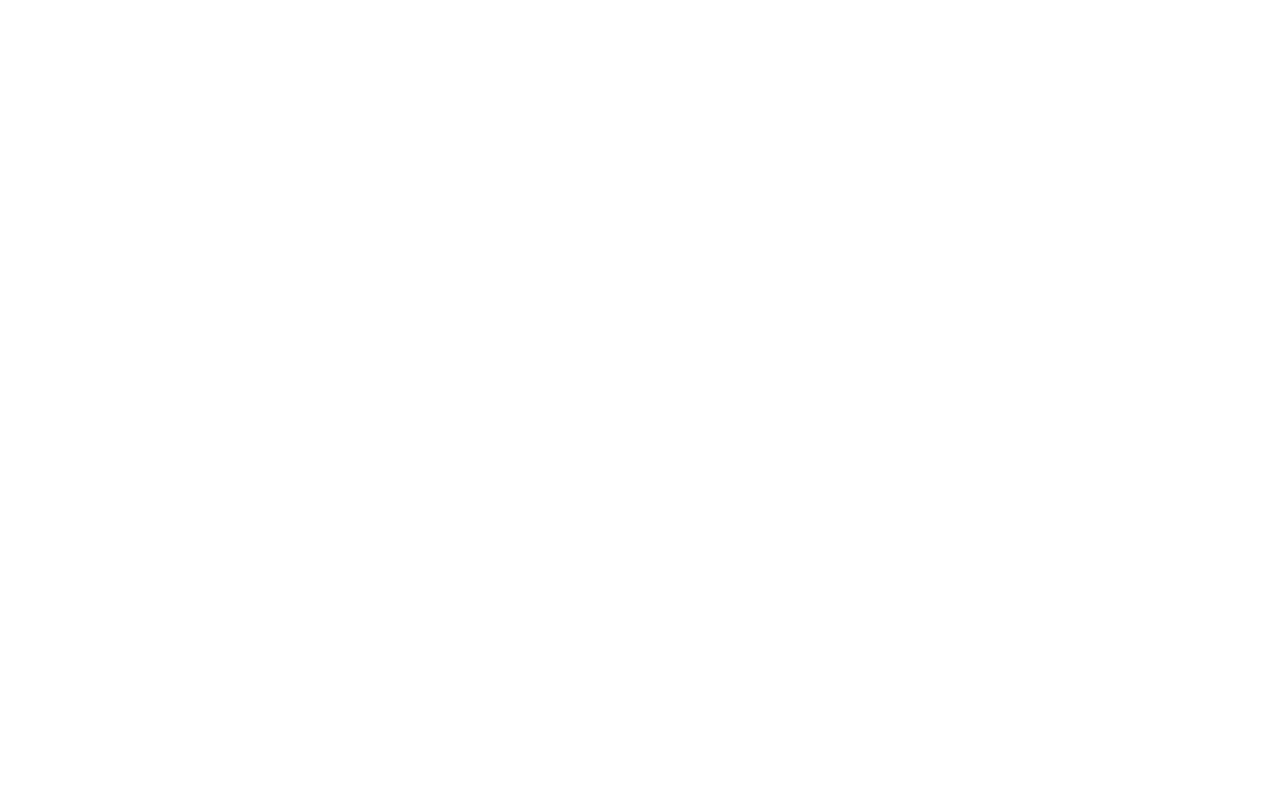
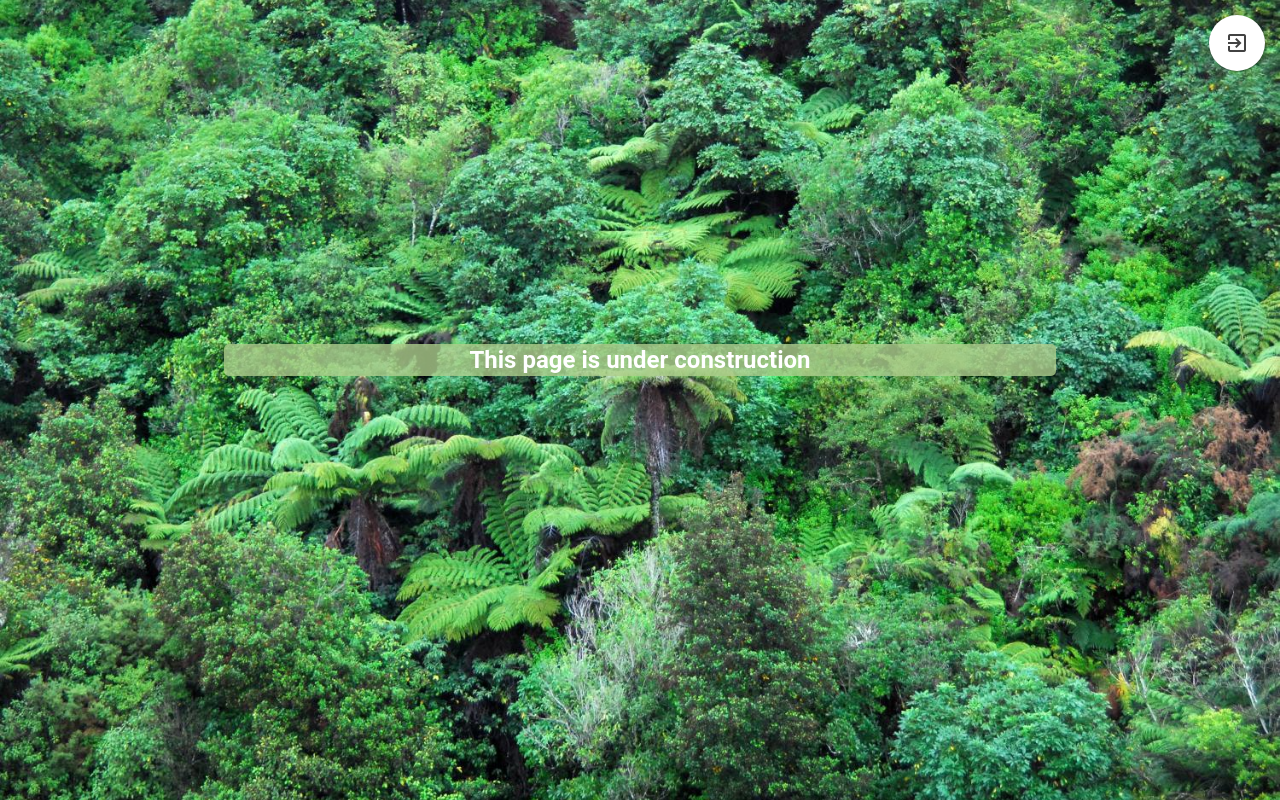
Before and after one commit to jlee512/CS50x-Final-Project, a Flask app: page /login in a window 1280 px wide. Before the commit the page is empty. Run offline with Flask 2, Linux system fonts and the light colour scheme; some libraries are stand-ins or nearby versions.

Commit message:
development of broader application structure and construction page

```diff
--- a/app.py
+++ b/app.py
@@ -17,7 +17,7 @@ def index():
     # if request.method
     return render_template('index.html')
 
-@app.route('/home')
+@app.route('/passport')
 def welcome():
     return render_template('welcome.html')
 
--- /dev/null
+++ b/static/CSS/page_construction_styles.css
@@ -0,0 +1,46 @@
+body, html, .under-construction-main-container, .under-construction-background {
+    height: 100%;
+
+}
+
+.under-construction-background {
+    background-image: url("/static/Media/Photographs/page_under_construction.jpg");
+    background-position: center;
+    background-repeat: no-repeat;
+    background-size: cover;
+
+}
+
+.under-construction-message-outer {
+    font-family: Lato, Serif;
+    color: #FFFFFF;
+    position: absolute;
+    font-size: 1em;
+    top: 40%;
+    width: 100%;
+    text-align: center;
+
+}
+
+.under-construction-message-inner {
+    width: 65%;
+    margin: 0 auto;
+    background-color: rgba(173, 205, 140, 0.8);
+    border-radius: 5px;
+
+}
+
+.return-home-button {
+    position: absolute;
+    right: 0%;
+    margin-right: 15px;
+    margin-top: 15px;
+
+
+}
+
+.mdl-button--fab.mdl-button--colored, .mdl-button--fab.mdl-button--colored:hover {
+
+    background: #FFFFFF;
+
+}
--- a/templates/index.html
+++ b/templates/index.html
@@ -6,6 +6,10 @@
 
 {% block main %}
 
-
+    <p>Hello and Welcome</p>
+    <p>Login</p>
+    <p>Register</p>
+    <a href="/passport">Welcome Page</a>
+    <a href="/under_construction">Under Construction Page</a>
 
 {% endblock %}
--- a/templates/layout.html
+++ b/templates/layout.html
@@ -17,7 +17,8 @@
     <script defer src="https://code.getmdl.io/1.3.0/material.min.js"></script>
 
     {#----------------Custom CSS Rules----------------------#}
-    <link href="{{ url_for('static', filename='CSS/styles.css') }}" rel="stylesheet"/>
+    <link href="{{ url_for('static', filename='CSS/default_styles.css') }}" rel="stylesheet"/>
+    {% block custom_styles %} {% endblock %}
 
     {#-----------------------FONT---------------------------#}
     <link href="https://fonts.googleapis.com/css?family=Lato" rel="stylesheet">
--- a/templates/under_construction.html
+++ b/templates/under_construction.html
@@ -1,10 +1,28 @@
-<!DOCTYPE html>
-<html lang="en">
-<head>
-    <meta charset="UTF-8">
-    <title>Title</title>
-</head>
-<body>
+{% extends "layout.html" %}
 
-</body>
-</html>
+{% block custom_styles %}
+    <link href="{{ url_for('static', filename='CSS/page_construction_styles.css') }}" rel="stylesheet"/>
+{% endblock %}
+
+{% block title %}
+    Page Under Construction
+{% endblock %}
+
+{% block main %}
+
+    <div class="under-construction-main-container">
+        <div>
+            <button class="return-home-button mdl-button mdl-js-button mdl-button--fab mdl-js-ripple-effect mdl-button--colored">
+                <i class="material-icons">exit_to_app</i>
+            </button>
+        </div>
+        <div class="under-construction-message-outer">
+            <div class="under-construction-message-inner">
+                <h4><strong>This page is under construction</strong></h4>
+            </div>
+        </div>
+        <div class="under-construction-background">
+        </div>
+    </div>
+
+{% endblock %}
--- a/templates/welcome.html
+++ b/templates/welcome.html
@@ -1,4 +1,8 @@
 {% extends "layout.html" %}
+
+{% block custom_styles %}
+<link href="{{ url_for('static', filename='CSS/welcome_styles.css') }}" rel="stylesheet"/>
+{% endblock %}
 
 {% block title %}
     Your Great Walks Passport
```
Also changed, not shown: static/CSS/welcome_styles.css (renamed from static/CSS/styles.css, +2 -6 lines), static/CSS/default_styles.css (added), static/Media/Photographs/page_under_construction.jpg (added).
